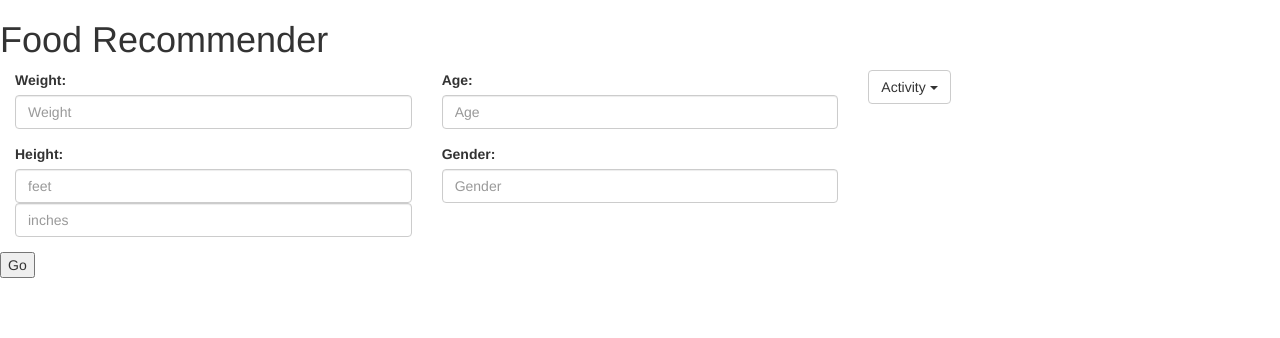
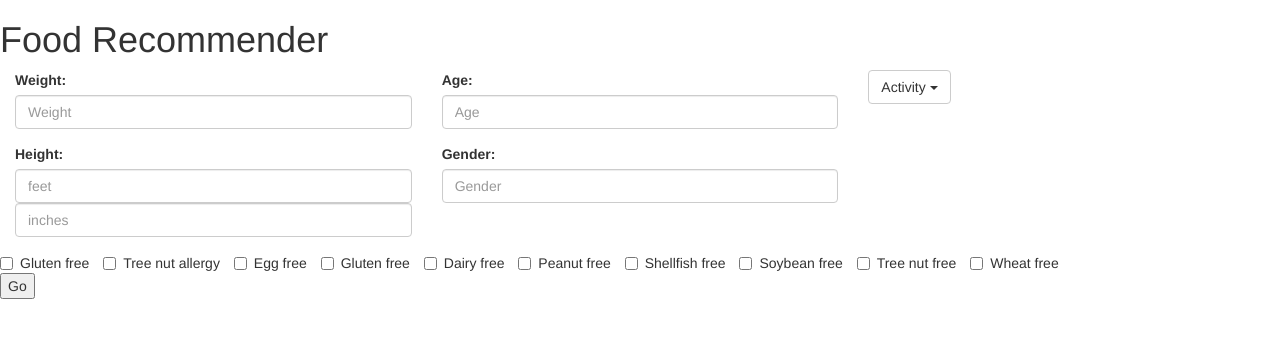
Before and after one commit to Lucytheanimefan/eat-food, a Flask app: page / in a window 1280 px wide. Shown: the top 338 px of the page. Run offline with Flask 2, Linux system fonts and the light colour scheme; some libraries are stand-ins or nearby versions.

Commit message:
Added checkboxes

```diff
--- a/templates/main.html
+++ b/templates/main.html
@@ -27,7 +27,7 @@
                 Activity
                 <span class="caret"></span>
             </button>
-            <ul id = "activitylist" class="dropdown-menu" aria-labelledby="dropdownMenu1">
+            <ul id="activitylist" class="dropdown-menu" aria-labelledby="dropdownMenu1">
                 <li><a href="#">bmr</a></li>
                 <li><a href="#">mild</a></li>
                 <li><a href="#">moderate</a></li>
@@ -38,6 +38,28 @@
     </div>
 </div>
 <div class="row">
-    <button class= "button" id="go">Go</button>
+    <label class="checkbox-inline">
+        <input type="checkbox" value="">Gluten free</label>
+    <label class="checkbox-inline">
+        <input type="checkbox" value="">Tree nut allergy</label>
+    <label class="checkbox-inline">
+        <input type="checkbox" value="">Egg free</label>
+    <label class="checkbox-inline">
+        <input type="checkbox" value="">Gluten free</label>
+    <label class="checkbox-inline">
+        <input type="checkbox" value="">Dairy free</label>
+    <label class="checkbox-inline">
+        <input type="checkbox" value="">Peanut free</label>
+    <label class="checkbox-inline">
+        <input type="checkbox" value="">Shellfish free</label>
+    <label class="checkbox-inline">
+        <input type="checkbox" value="">Soybean free</label>
+    <label class="checkbox-inline">
+        <input type="checkbox" value="">Tree nut free</label>
+    <label class="checkbox-inline">
+        <input type="checkbox" value="">Wheat free</label>
+</div>
+<div class="row">
+    <button class="button" id="go">Go</button>
 </div>
 {% endblock %}
```
